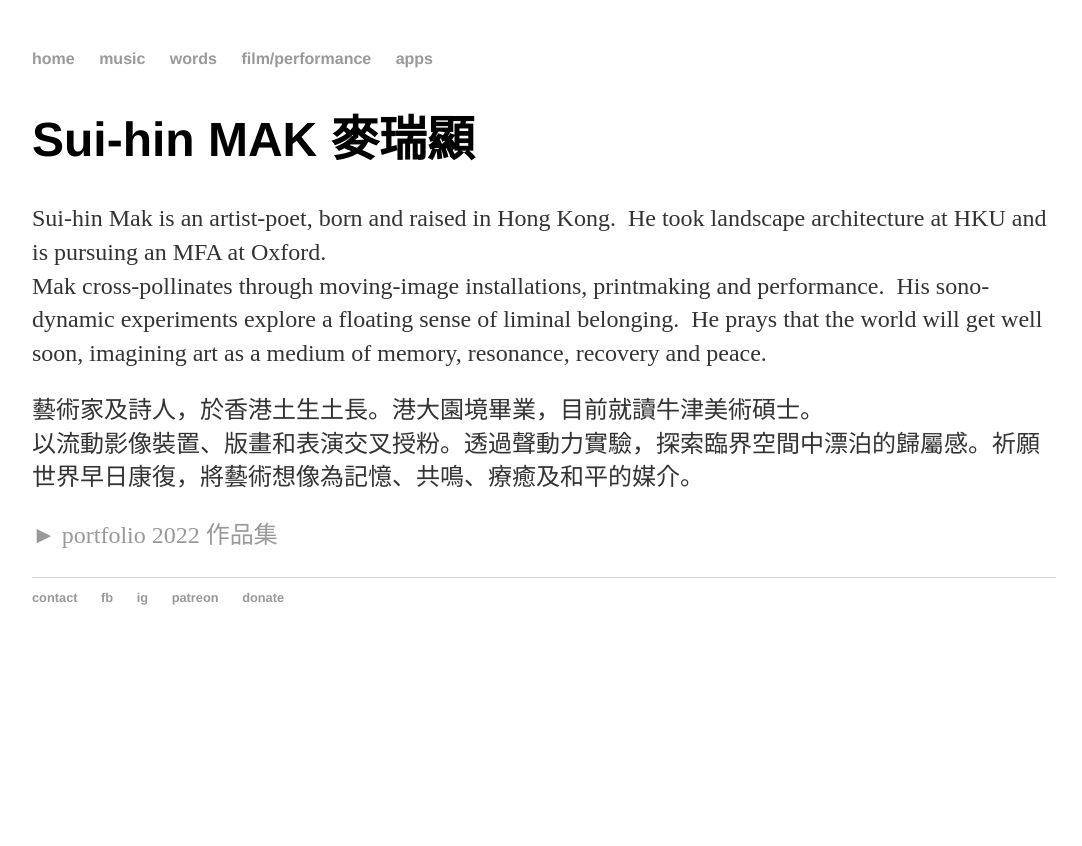
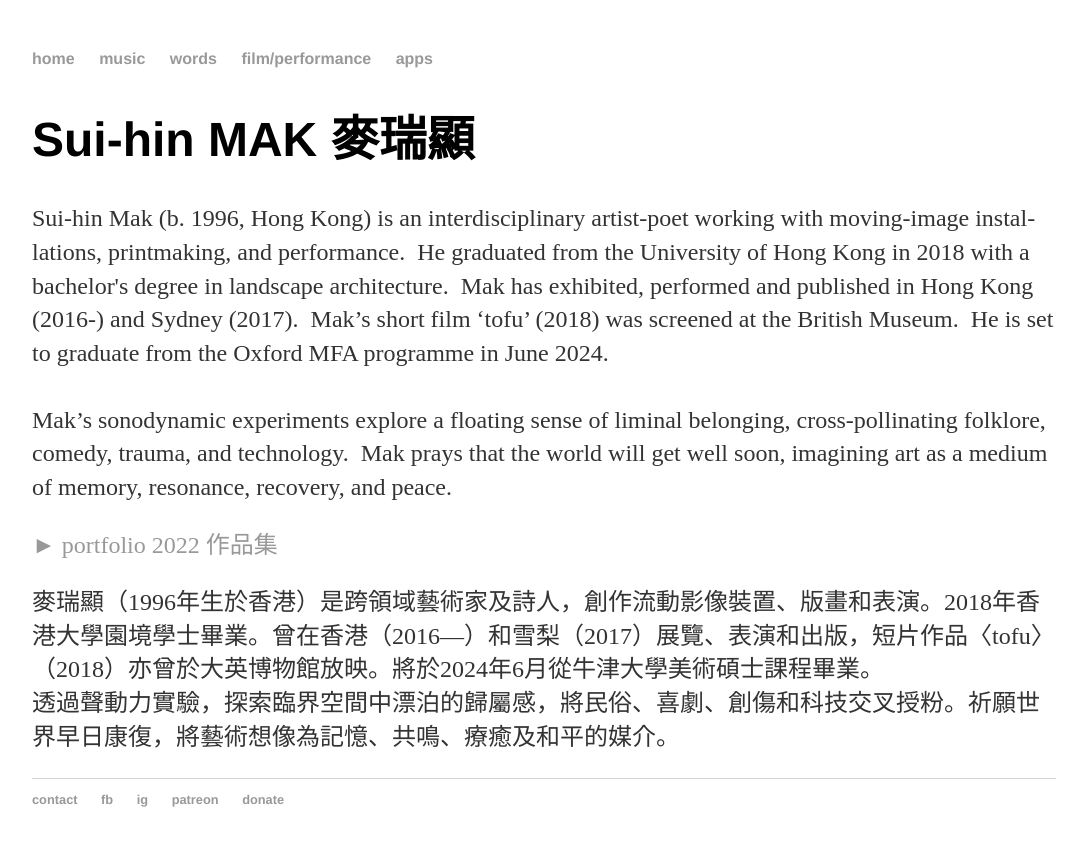
Before and after one commit to maksuihin/maksuihin.github.io, a Jekyll site: the page built from index.html, in a window 1280 px wide. Shown: the top 846 px of the page, without its empty margins (96-1178 px from the left). Built offline with Jekyll 4.4.1, drawn with Linux system fonts in a browser that asks for light colours.

Commit message:
Update index.html

```diff
--- a/index.html
+++ b/index.html
@@ -7,15 +7,24 @@ title: Sui-hin MAK 麥瑞顯
         		<h1>Sui-hin MAK <span lang="zh" style="white-space: nowrap;">麥瑞顯</span></h1>
 			<!--BA(Landscape Studies) HKU; MFA Oxford expected (2024)</br>-->
 			<p>
-			Sui-hin Mak is an artist-poet, born and raised in Hong Kong. &nbsp;He took land&shy;scape archi&shy;tec&shy;ture at HKU and is pur&shy;suing an MFA at Oxford.
-			<br>Mak cross-pollinates through moving-image instal&shy;la&shy;tions, print&shy;making and per&shy;for&shy;mance. &nbsp;His sono&shy;dynamic experi&shy;ments explore a float&shy;ing sense of lim&shy;i&shy;nal be&shy;long&shy;ing. &nbsp;He prays that the world will get well soon, imag&shy;ining art as a medi&shy;um of mem&shy;ory, res&shy;o&shy;nance, recovery and peace. <!--His artworks address identity, science and technology, trauma, language, folk beliefs and modern lifestyles.  His works encompass installation, painting, poetry, printmaking, sound art, experimental ﬁlm, photography etc.  Some of his art prints are in private collections in Hong Kong, Australia, Taiwan and the US.  In 2019, his experimental film ‘<i>tofu</i>’ was screened at the British Museum.--></p>
+			Sui-hin Mak (b. 1996, Hong Kong) is an inter&shy;dis&shy;ci&shy;plinary artist-poet working with moving-image instal&shy;lations, print&shy;­making, and per&shy;for&shy;mance. &nbsp;He grad&shy;u&shy;ated from the Uni&shy;versity of Hong Kong in 2018 with a bach&shy;e&shy;lor's degree in land&shy;scape archi&shy;tecture. &nbsp;Mak has ex&shy;hib&shy;it&shy;ed, per&shy;formed and pub&shy;lished in Hong Kong (2016-) and Sydney (2017). &nbsp;Mak’s short film ‘tofu’ (2018) was screened at the British Mu&shy;se&shy;um. &nbsp;He is set to graduate from the Oxford MFA pro&shy;gramme in June 2024.<br><br>
 
-			<p>
-			藝術家及詩人，於香港土生土長。港大園境畢業，目前就讀牛津美術碩士。
-			<br>以流動影像裝置、版畫和表演交叉授粉。透過聲動力實驗，探索臨界空間中漂泊的歸屬感。祈願世界早日康復，將藝術想像為記憶、共鳴、療癒及和平的媒介。<!--創作探討身份、科技、創傷、語言、民間信仰、摩登新生活等主題。創作媒介涵蓋裝置藝術、繪畫、新詩、版畫、聲音藝術、實驗電影及攝影等。版畫作品於本港、澳洲、台灣、美國獲私人收藏。實驗短片〈<i>tofu</i>〉在2019年於大英博物館放映。--></p>
+Mak’s sono&shy;dynamic experi&shy;ments explore a float&shy;ing sense of lim&shy;i&shy;nal be&shy;long&shy;ing, cross-pol&shy;li&shy;nat&shy;ing folk&shy;lore, com&shy;e&shy;dy, trau&shy;ma, and tech&shy;nology. &nbsp;Mak prays that the world will get well soon, imag&shy;­ining art as a medi&shy;um of mem&shy;ory, res&shy;o&shy;nance, re&shy;cov&shy;ery, and peace.
+
+				<!--Sui-hin Mak is an artist-poet, born and raised in Hong Kong. &nbsp;He took land&shy;scape archi&shy;tec&shy;ture at HKU and is pur&shy;suing an MFA at Oxford.
+			<br>Mak cross-pollinates through moving-image instal&shy;la&shy;tions, print&shy;making and per&shy;for&shy;mance. &nbsp;His sono&shy;dynamic experi&shy;ments explore a float&shy;ing sense of lim&shy;i&shy;nal be&shy;long&shy;ing. &nbsp;He prays that the world will get well soon, imag&shy;ining art as a medi&shy;um of mem&shy;ory, res&shy;o&shy;nance, recovery and peace. His artworks address identity, science and technology, trauma, language, folk beliefs and modern lifestyles.  His works encompass installation, painting, poetry, printmaking, sound art, experimental ﬁlm, photography etc.  Some of his art prints are in private collections in Hong Kong, Australia, Taiwan and the US.  In 2019, his experimental film ‘<i>tofu</i>’ was screened at the British Museum.--></p>
+
 			<p><a href="/portfolio2022">► portfolio 2022 作品集</a><br>
 			   <!--<a href="/portfolio2024">► portfolio 2024 作品集</a>-->
 			</p>
+
+			<p>
+			麥瑞顯（1996年生於香港）是跨領域藝術家及詩人，創作流動影像裝置、版畫和表演。2018年香港大學園境學士畢業。曾在香港（2016—）和雪梨（2017）展覽、表演和出版，短片作品〈tofu〉（2018）亦曾於大英博物館放映。將於2024年6月從牛津大學美術碩士課程畢業。
+			<br>透過聲動力實驗，探索臨界空間中漂泊的歸屬感，將民俗、喜劇、創傷和科技交叉授粉。祈願世界早日康復，將藝術想像為記憶、共鳴、療癒及和平的媒介。
+
+			<!--藝術家及詩人，於香港土生土長。港大園境畢業，目前就讀牛津美術碩士。
+			<br>以流動影像裝置、版畫和表演交叉授粉。透過聲動力實驗，探索臨界空間中漂泊的歸屬感。祈願世界早日康復，將藝術想像為記憶、共鳴、療癒及和平的媒介。創作探討身份、科技、創傷、語言、民間信仰、摩登新生活等主題。創作媒介涵蓋裝置藝術、繪畫、新詩、版畫、聲音藝術、實驗電影及攝影等。版畫作品於本港、澳洲、台灣、美國獲私人收藏。實驗短片〈<i>tofu</i>〉在2019年於大英博物館放映。--></p>
+
 
 			<!--<p>香港の芸術家。作品のテーマは、アイデンティティ・科学と技術・終末のシナリオ・トラウマ・言語・タブー・民間信仰・現代のライフスタイルなど。表現媒体には、インスタレーション・絵画・詩・版画・サウンドアート・実験映画・写真などが含まれる。</p>-->
 
```
